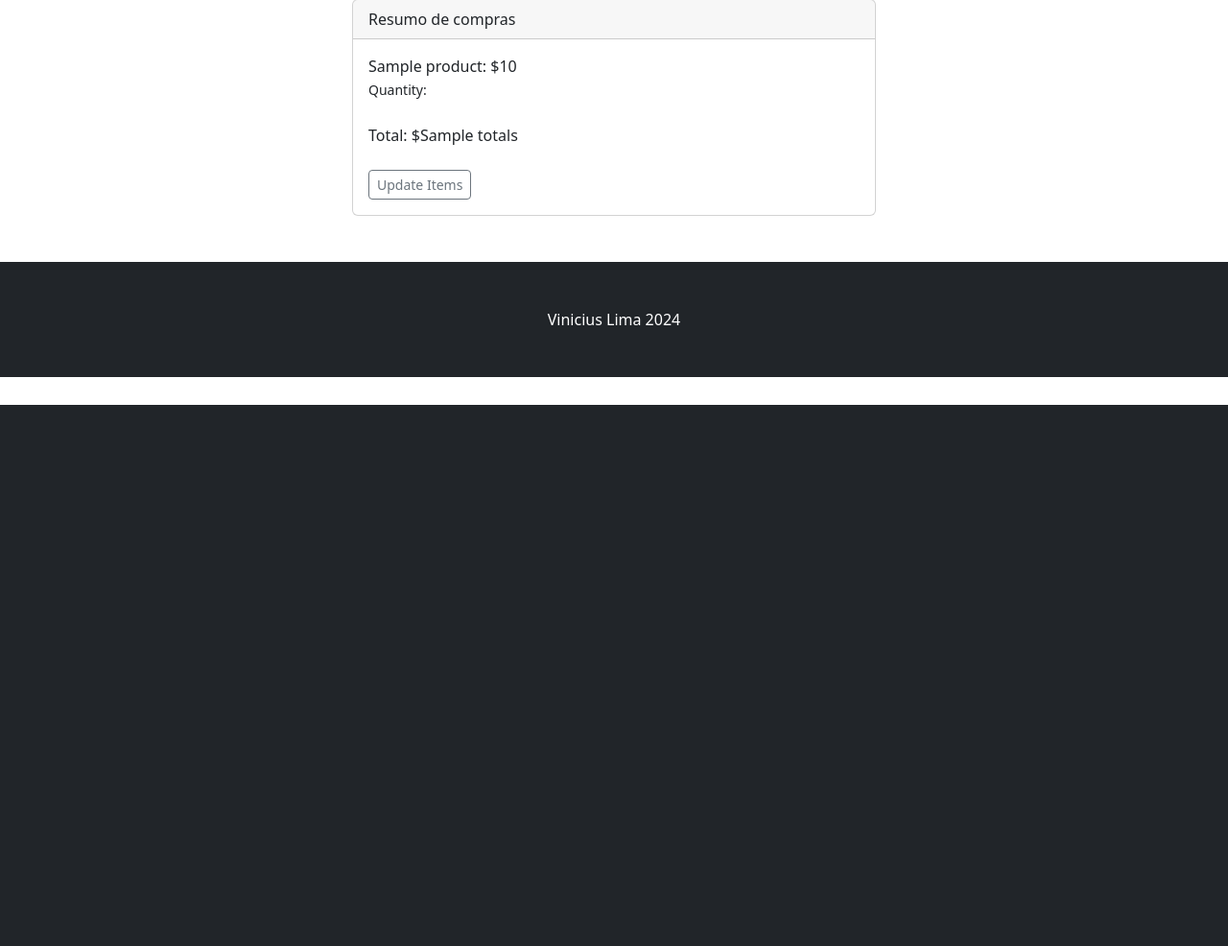
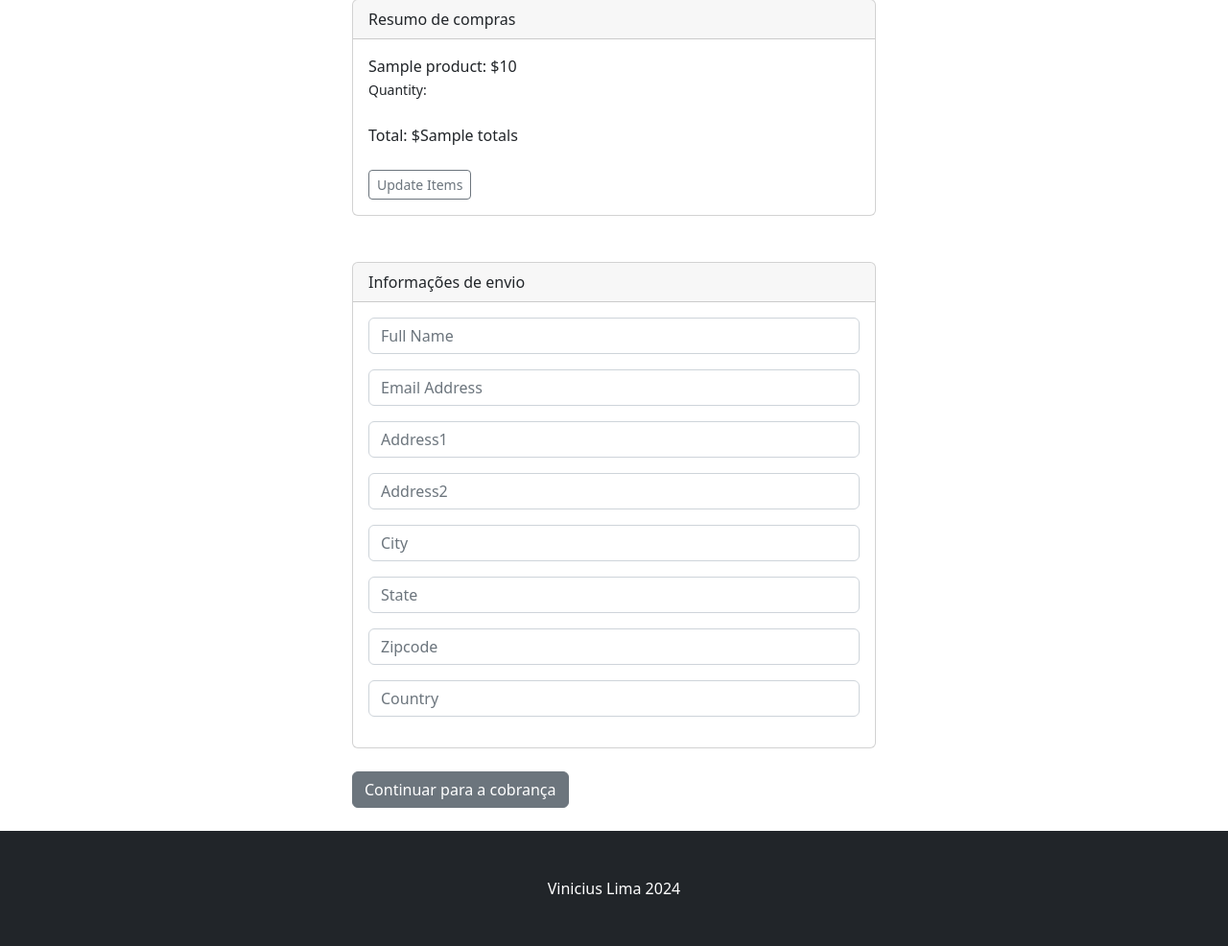
Before and after one commit to vlcp197/django-ecommerce, a Django app: template payment/templates/payment/checkout.html in a window 1280 px wide. Shown: the part 378-1364 px from the top of the page at 96% size. Before the commit the page ends 800 px from the top, so only its background shows below. Run offline with Django 5.2, Linux system fonts and the light colour scheme; tables that the repository leaves empty hold one stand-in row (values such as "Sample post"); the template is opened without the code that fills it: values that come from a table or form of the project are taken from there, most other values are stand-ins (such as "Sample title", 1, 10 or a date in 2020); some libraries are stand-ins or nearby versions.

Commit message:
Insert shipping form in the checkout page

```diff
--- a/payment/templates/payment/checkout.html
+++ b/payment/templates/payment/checkout.html
@@ -44,7 +44,18 @@
                 </div>
               </div>
 			  <br><br>
-        </div>
+			  <div class="card">
+				<div class="card-header">
+				  Informações de envio
+				</div>
+				<div class="card-body">
+					{{ shipping_form.as_p }}
+				</div>
+			  </div>
+			  <br>
+			  <a href="#" class="btn btn-secondary">Continuar para a cobrança</a>
+			  <br><br>
+			</div>
     </div>
 </div>
 
```
